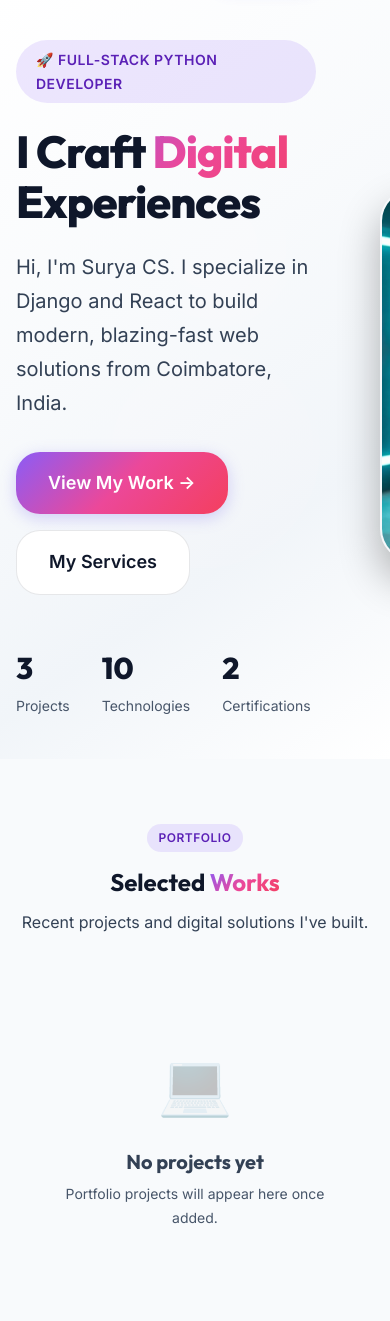
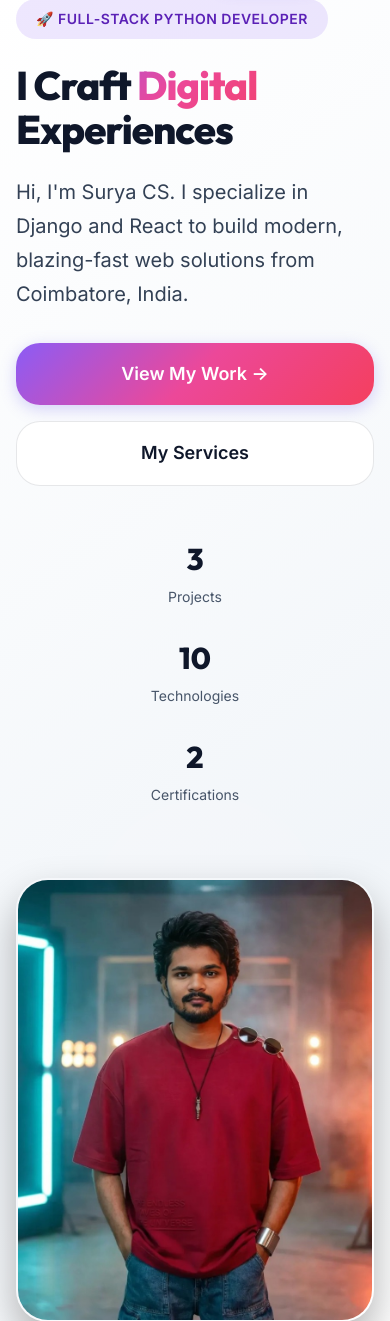
Before and after one commit to Surya200622/Surya-blog, a Django app: page / in a window 390 px wide; the page is wider, and only the part inside the window is pictured. Shown: the part 65-1386 px from the top of that part. Run offline with Django 5.2, Linux system fonts and the light colour scheme; data that the repository does not hold is empty; some libraries are stand-ins or nearby versions.

Commit message:
Fixed responsiveness

```diff
--- a/static/css/base.css
+++ b/static/css/base.css
@@ -268,6 +268,13 @@ code {
 .gap-6 { gap: var(--space-6); }
 .gap-8 { gap: var(--space-8); }
 
+.page-layout-sidebar {
+    display: grid;
+    grid-template-columns: 1fr 300px;
+    gap: 3rem;
+    align-items: start;
+}
+
 /* ── Utility ── */
 .text-center { text-align: center; }
 .text-gradient {
@@ -300,6 +307,7 @@ code {
 @media (max-width: 1024px) {
     .grid-4 { grid-template-columns: repeat(2, 1fr); }
     .grid-3 { grid-template-columns: repeat(2, 1fr); }
+    .page-layout-sidebar { grid-template-columns: 1fr; }
     h1 { font-size: var(--text-4xl); }
     h2 { font-size: var(--text-3xl); }
 }
@@ -312,3 +320,21 @@ code {
     .section { padding: var(--space-16) 0; }
     .hide-mobile { display: none !important; }
 }
+
+@media (max-width: 480px) {
+    .btn-lg {
+        padding: var(--space-3) var(--space-6);
+        font-size: var(--text-base);
+        width: 100%;
+    }
+    .stats-section {
+        justify-content: center;
+        gap: var(--space-4) !important;
+    }
+    .stats-section > div {
+        text-align: center !important;
+        flex: 1 1 100%;
+        margin-bottom: var(--space-2);
+    }
+    h1 { font-size: clamp(2.5rem, 8vw, 3rem) !important; }
+}
--- a/static/css/components.css
+++ b/static/css/components.css
@@ -680,7 +680,11 @@ select.form-input {
 
 @media (max-width: 768px) {
     .footer__grid { grid-template-columns: 1fr 1fr; }
-    .footer__bottom { flex-direction: column; gap: var(--space-4); }
+    .footer__bottom { flex-direction: column; gap: var(--space-4); text-align: center; }
+}
+
+@media (max-width: 576px) {
+    .footer__grid { grid-template-columns: 1fr; gap: var(--space-8); }
 }
 
 /* ── Alerts / Messages ── */
--- a/templates/blog/post_list.html
+++ b/templates/blog/post_list.html
@@ -9,7 +9,7 @@
             <p style="font-size: var(--text-lg);">Explore articles on tech, design, and more.</p>
         </div>
 
-        <div style="display: grid; grid-template-columns: 1fr 300px; gap: 3rem; align-items: start;">
+        <div class="page-layout-sidebar">
             <div style="min-width: 0;">
 
         <!-- Search -->
--- a/templates/blog/project_list.html
+++ b/templates/blog/project_list.html
@@ -11,7 +11,7 @@
 
 
     <!-- Main Layout -->
-    <div style="display: grid; grid-template-columns: 1fr 300px; gap: 3rem; align-items: start;">
+    <div class="page-layout-sidebar">
         <div>
             <!-- Posts Grid -->
             {% if posts %}
--- a/templates/pages/home.html
+++ b/templates/pages/home.html
@@ -12,7 +12,7 @@
     <div class="animate-float" style="position: absolute; bottom: 20%; right: 10%; width: 300px; height: 300px; background: radial-gradient(circle, rgba(236, 72, 153, 0.2), transparent 70%); border-radius: 50%; filter: blur(60px); pointer-events: none; mix-blend-mode: screen; animation-delay: 1.5s;"></div>
 
     <div class="container" style="position: relative; z-index: 1;">
-        <div style="display: grid; grid-template-columns: repeat(auto-fit, minmax(300px, 1fr)); gap: 4rem; align-items: center; max-width: 1200px; margin: 0 auto;">
+        <div class="hero-grid" style="display: grid; grid-template-columns: repeat(auto-fit, minmax(min(100%, 280px), 1fr)); gap: 4rem; align-items: center; max-width: 1200px; margin: 0 auto;">
             <!-- Text Content -->
             <div style="text-align: left;">
                 <div class="animate-on-scroll" style="margin-bottom: var(--space-6);">
```
